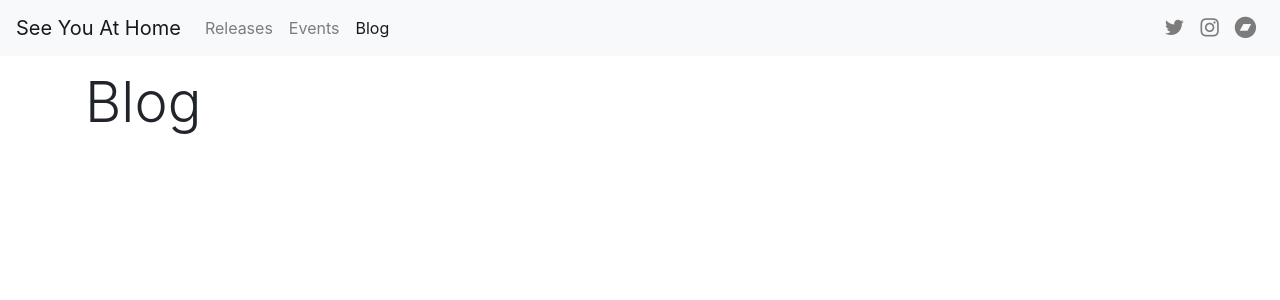
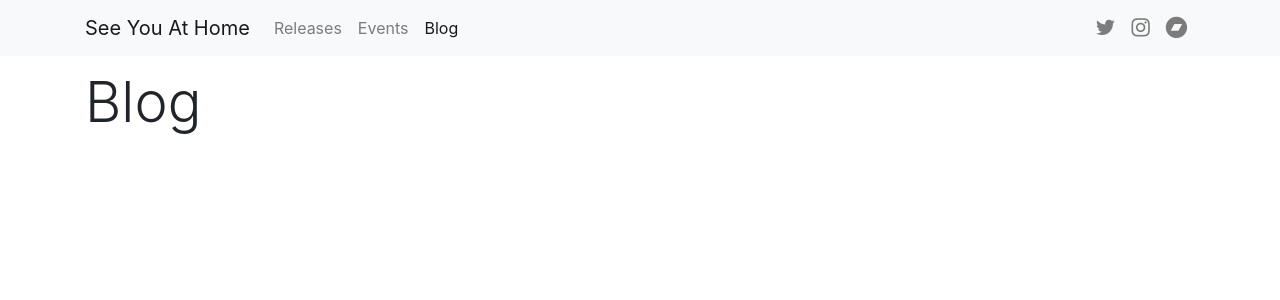
Before and after one commit to theheen/syah, a Django app: page /blog/ in a window 1280 px wide. Shown: the top 300 px of the page. Run offline with Django 3.2, Linux system fonts and the light colour scheme; data that the repository does not hold is empty; some libraries are stand-ins or nearby versions.

Commit message:
Fixed navbar padding

```diff
--- a/templates/base.html
+++ b/templates/base.html
@@ -13,9 +13,12 @@
     <title>{% block title %}See You At Home{% endblock title %}</title>
   </head>
   <body>
-    <nav class="navbar navbar-expand-md navbar-light bg-light">
+    <nav class="navbar navbar-expand-md navbar-light bg-light mb-3">
+      <div class="container">
         <a class="navbar-brand" href="{% url 'homepage' %}">See You At Home</a>
-      <button type="button" class="navbar-toggler" data-toggle="collapse" data-target="#syah-nav-items" aria-controls="syah-nav-items">
+        <button type="button" class="navbar-toggler"
+                data-toggle="collapse" data-target="#syah-nav-items"
+                aria-controls="syah-nav-items">
           <span class="navbar-toggler-icon"></span>
         </button>
         <div class="collapse navbar-collapse" id="syah-nav-items">
@@ -35,6 +38,7 @@
             <li class="nav-item"><a href="https://seeyouathome.bandcamp.com/"><i class="nav-link fa fa-bandcamp fa-lg" alt="Bandcamp"></i></a></li>
           </ul>
         </div>
+      </div>
     </nav>
     <div class="container">
       {% block content %}
--- a/templates/blog/index.html
+++ b/templates/blog/index.html
@@ -3,11 +3,10 @@
 {% block title %}{{ block.super }} | Blog{% endblock title %}
 
 {% block content %}
-  <h1 class="display-4 mt-3">Blog</h1>
+  <h1 class="display-4">Blog</h1>
   <ul class="list-unstyled">
-  <!-- <ul> -->
-  {% for post in blog_list %}
-  <li><h4><a href="{{ post.get_absolute_url }}">{{ post.title }}</a> - <small class="text-muted">{{ post.pub_datetime | date:"Y-m-d"}}</small></h4></li>
-  {% endfor %}
+    {% for post in blog_list %}
+      <li><h4><a href="{{ post.get_absolute_url }}">{{ post.title }}</a> - <small class="text-muted">{{ post.pub_datetime | date:"Y-m-d"}}</small></h4></li>
+    {% endfor %}
   </ul>
 {% endblock content %}
--- a/templates/releases/index.html
+++ b/templates/releases/index.html
@@ -13,7 +13,8 @@
       </a>
       <div class="card-body">
         <h3 class="card-title"><a href="{{ rel.get_absolute_url }}">{{ rel.title }}</a></h3>
-        <h6 class="card-subtitle">{{ rel.release_date }}</h6>
+        <!-- <h6 class="card-subtitle">{{ rel.release_date }}</h6> -->
+        <p class="card-text"><small class="text-muted">{{ rel.release_date }}</small></p>
       </div>
     </div>
   </div>
```
Also changed, not shown: templates/homepage.html (+0 -7 lines). Lines whose indentation alone changed are shown as unchanged.
